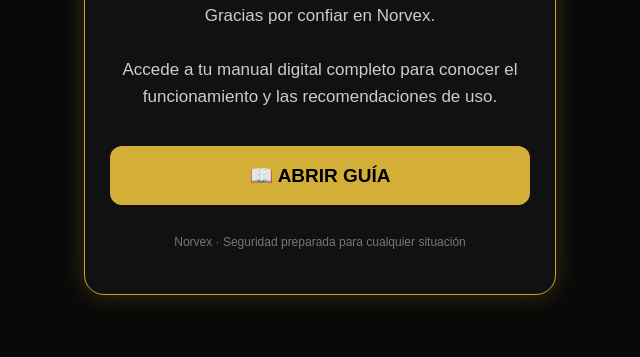
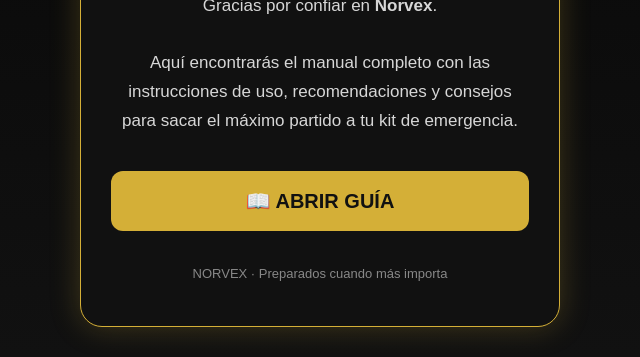
Before and after one commit to norvexguide/guia-emergencia, a plain HTML site: page index.html in a window 1280 px wide. Shown: the part 450-807 px from the top of the page, without its empty margins (320-960 px from the left). Drawn offline with Linux system fonts and the light colour scheme.

Commit message:
Update index.html

```diff
--- a/index.html
+++ b/index.html
@@ -7,79 +7,91 @@
 <title>NORVEX | Guía de Emergencia</title>
 
 <style>
-
-body {
-    margin: 0;
-    min-height: 100vh;
-    background: #090909;
-    font-family: Arial, Helvetica, sans-serif;
-    color: white;
-    display: flex;
-    align-items: center;
-    justify-content: center;
+*{
+    margin:0;
+    padding:0;
+    box-sizing:border-box;
 }
 
-.contenedor {
-    width: 90%;
-    max-width: 420px;
-    text-align: center;
-    background: #111;
-    padding: 45px 25px;
-    border-radius: 20px;
-    border: 1px solid #c9a227;
-    box-shadow: 0 0 25px rgba(201,162,39,0.25);
+body{
+    font-family:Arial, Helvetica, sans-serif;
+    background:linear-gradient(180deg,#050505,#111111);
+    color:white;
+    display:flex;
+    justify-content:center;
+    align-items:center;
+    min-height:100vh;
+    padding:30px;
 }
 
-.logo-img {
-    width: 220px;
-    max-width: 90%;
-    margin-bottom: 15px;
-}
-.linea {
-    width: 80px;
-    height: 3px;
-    background: #d4af37;
-    margin: 20px auto;
+.contenedor{
+    width:100%;
+    max-width:480px;
+    background:#111;
+    border:1px solid #D4AF37;
+    border-radius:22px;
+    padding:45px 30px;
+    text-align:center;
+    box-shadow:0 0 30px rgba(212,175,55,.25);
 }
 
-h1 {
-    font-size: 26px;
-    margin-bottom: 15px;
+.logo-img{
+    width:230px;
+    max-width:90%;
+    height:auto;
+    display:block;
+    margin:0 auto 25px;
 }
 
-p {
-    color: #cccccc;
-    font-size: 17px;
-    line-height: 1.6;
+.linea{
+    width:90px;
+    height:3px;
+    background:#D4AF37;
+    margin:0 auto 30px;
+    border-radius:5px;
 }
 
-.icono {
-    font-size: 55px;
-    margin: 20px 0;
+.icono{
+    font-size:60px;
+    margin-bottom:20px;
 }
 
-.boton {
-    display: block;
-    margin-top: 35px;
-    padding: 18px;
-    background: #d4af37;
-    color: #000;
-    text-decoration: none;
-    border-radius: 12px;
-    font-size: 19px;
-    font-weight: bold;
+h1{
+    font-size:30px;
+    margin-bottom:20px;
+    color:white;
 }
 
-.boton:hover {
-    background: #f2cc55;
+p{
+    color:#d7d7d7;
+    font-size:17px;
+    line-height:1.7;
+    margin-bottom:35px;
 }
 
-.footer {
-    margin-top: 30px;
-    font-size: 12px;
-    color: #777;
+.boton{
+    display:block;
+    width:100%;
+    padding:18px;
+    text-decoration:none;
+    background:#D4AF37;
+    color:#111;
+    font-size:20px;
+    font-weight:bold;
+    border-radius:12px;
+    transition:.25s;
 }
 
+.boton:hover{
+    background:#f0c94c;
+    transform:translateY(-2px);
+}
+
+.footer{
+    margin-top:35px;
+    font-size:13px;
+    color:#888;
+}
 </style>
 
 </head>
@@ -88,7 +100,7 @@
 
 <div class="contenedor">
 
-<img src="logo-norvex.png" alt="Norvex" class="logo-img">
+<img src="logo-norvex.png" alt="Logo Norvex" class="logo-img">
 
 <div class="linea"></div>
 
@@ -97,16 +109,17 @@
 <h1>Guía de Emergencia</h1>
 
 <p>
-Gracias por confiar en Norvex.<br><br>
-Accede a tu manual digital completo para conocer el funcionamiento y las recomendaciones de uso.
+Gracias por confiar en <strong>Norvex</strong>.<br><br>
+
+Aquí encontrarás el manual completo con las instrucciones de uso, recomendaciones y consejos para sacar el máximo partido a tu kit de emergencia.
 </p>
 
-<a class="boton" href="guia-emergencia.pdf">
+<a class="boton" href="guia-emergencia.pdf" target="_blank">
 📖 ABRIR GUÍA
 </a>
 
 <div class="footer">
-Norvex · Seguridad preparada para cualquier situación
+NORVEX · Preparados cuando más importa
 </div>
 
 </div>
```
